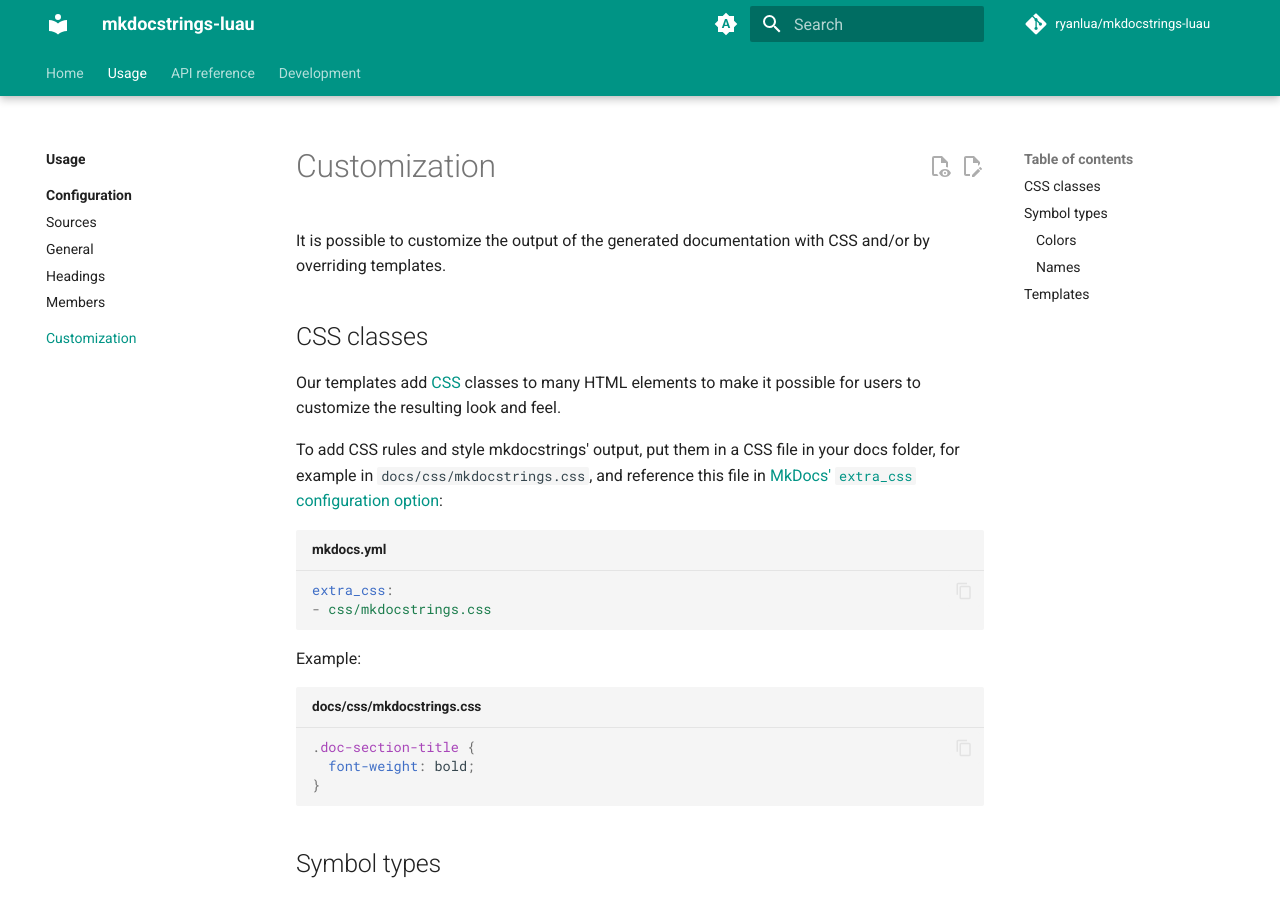
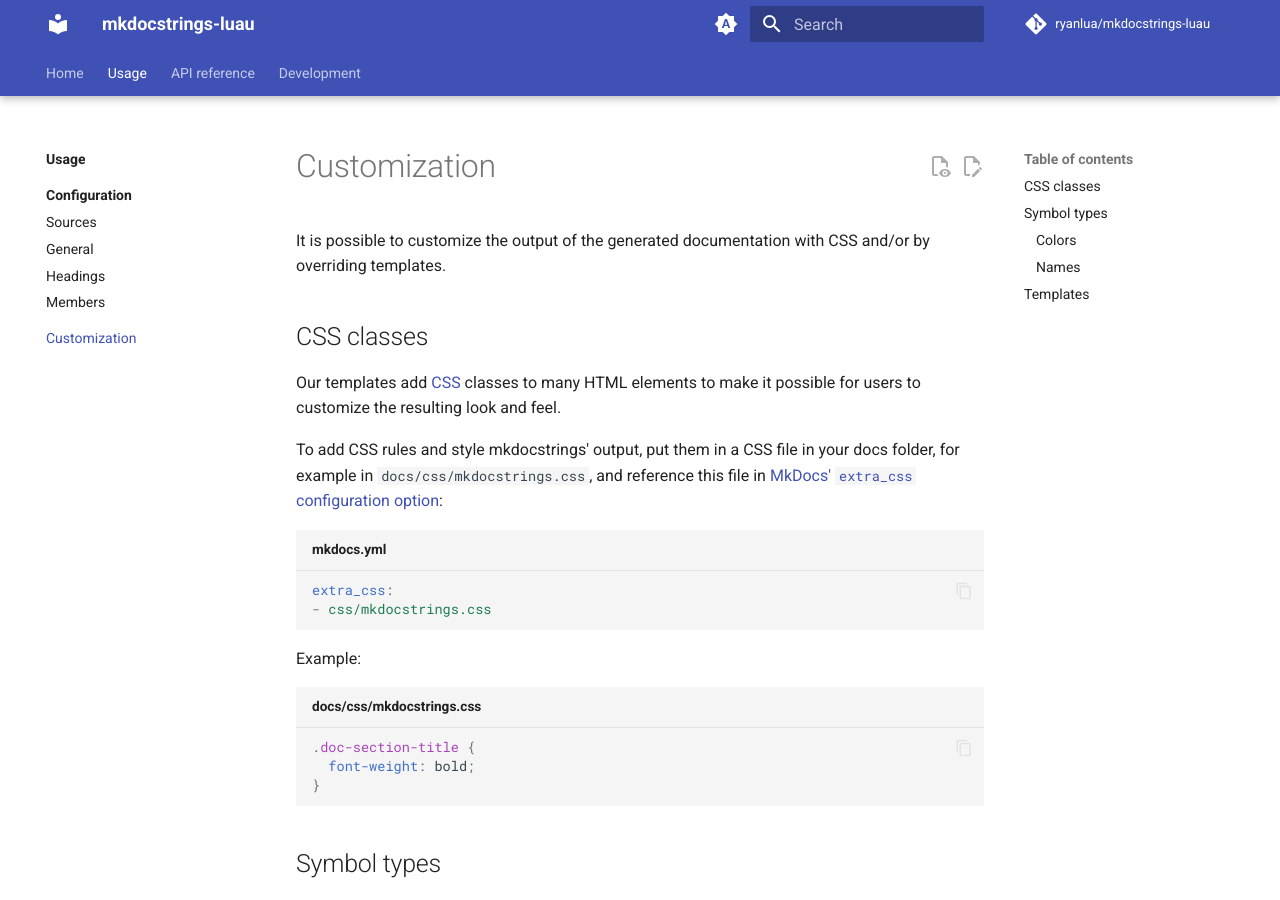
Before and after one commit to ryanlua/mkdocstrings-luau, an MkDocs documentation site: the page built from docs/usage/customization.md, in a window 1280 px wide and 900 px high. Built offline with MkDocs 1.6.1 and Material for MkDocs 9.7.7, drawn with Linux system fonts in a browser that asks for light colours; comment, search, counter and statistics services are not loaded.

Commit message:
chore: Remove theme colors
Signed-off-by: GitHub <noreply@github.com>

```diff
--- a/mkdocs.yml
+++ b/mkdocs.yml
@@ -61,15 +61,12 @@ theme:
       name: Switch to light mode
   - media: "(prefers-color-scheme: light)"
     scheme: default
-    primary: teal
-    accent: purple
     toggle:
       icon: material/weather-sunny
       name: Switch to dark mode
   - media: "(prefers-color-scheme: dark)"
     scheme: slate
     primary: black
-    accent: lime
     toggle:
       icon: material/weather-night
       name: Switch to system preference
```
